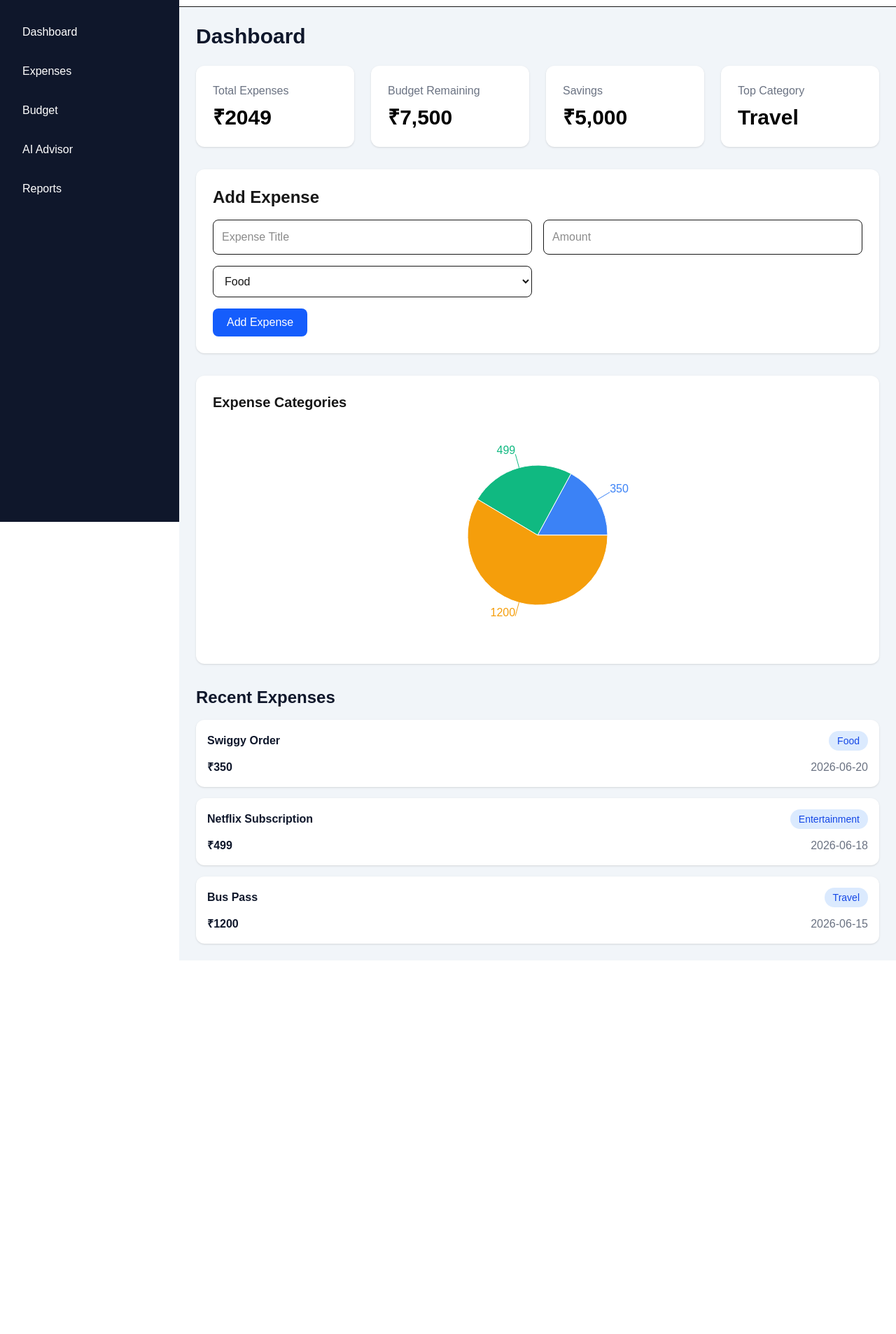
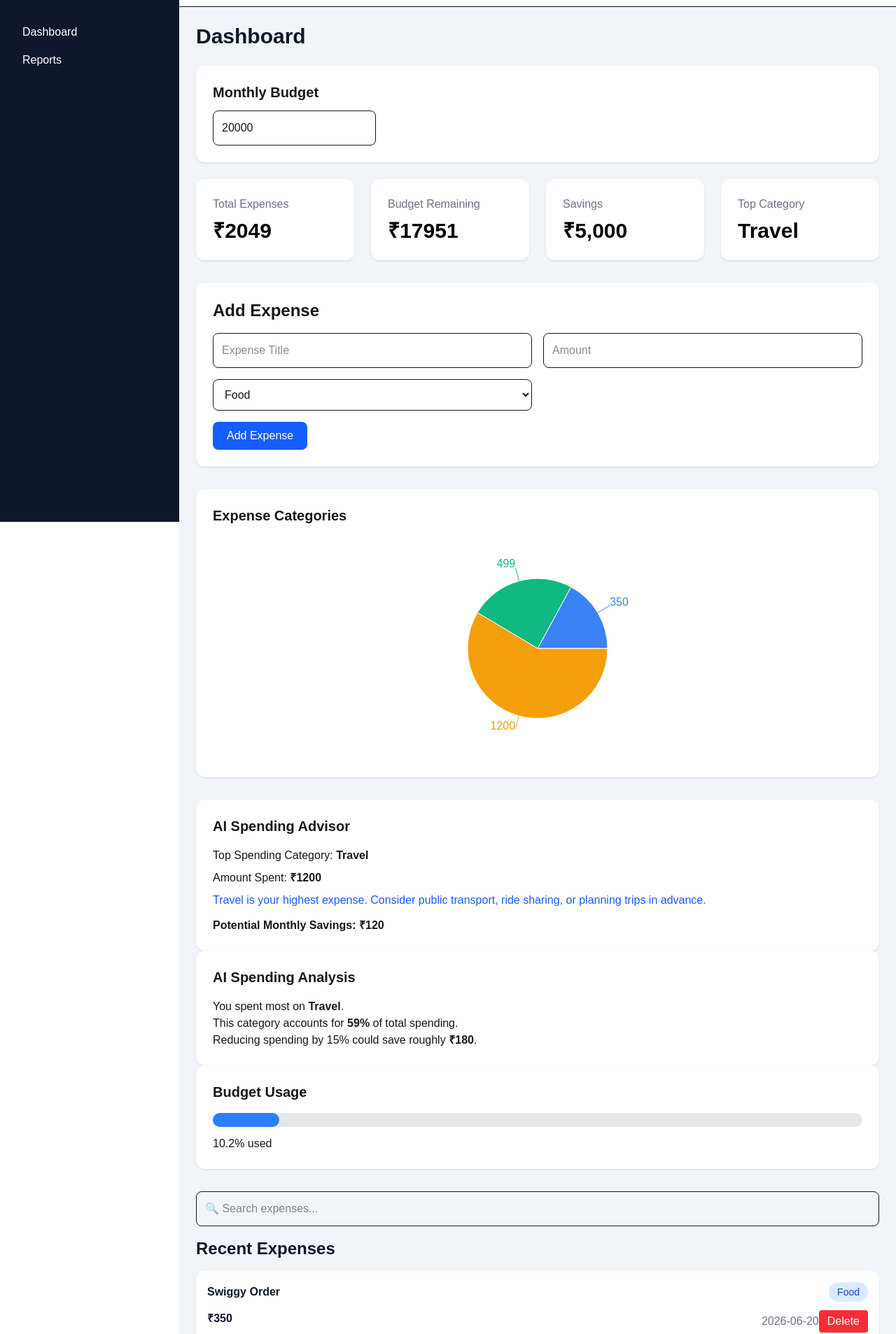
Before and after one commit to Mythrigaddam27/finsight-ai, a Next.js app in the folder frontend/: page / in a window 1280 px wide. Shown: the part 54-1961 px from the top of the page at 70% size. Before the commit the page ends 1427 px from the top, so only its background shows below. Built offline with nearby package versions, Linux system fonts and the light colour scheme.

Commit message:
Added AI advisor, reports, CSV export and budget tracking

```diff
--- a/frontend/src/app/page.tsx
+++ b/frontend/src/app/page.tsx
@@ -1,19 +1,23 @@
 "use client";
-
 import { useEffect, useState } from "react";
-
 import ExpensePieChart from "@/components/dashboard/ExpensePieChart";
 import DashboardLayout from "@/components/layout/DashboardLayout";
 import StatCard from "@/components/dashboard/StatCard";
 import ExpenseCard from "@/components/expenses/ExpenseCard";
 import AddExpenseForm from "@/components/expenses/AddExpenseForm";
-
 import { mockExpenses } from "@/constants/mockExpenses";
 import { Expense } from "@/types/Expense";
+import AIAdvisor from "@/components/dashboard/AIAdvisor";
+import BudgetProgress from "@/components/dashboard/BudgetProgress";
+import AIAnalysis from "@/components/dashboard/AIAnalysis";
 export default function Home() {
   const [expenses, setExpenses] =
   useState<Expense[]>([]);
 
+const [budget, setBudget] =
+  useState<number>(20000);
+const [searchTerm, setSearchTerm] =
+  useState("");
 useEffect(() => {
   const savedExpenses =
     localStorage.getItem("expenses");
@@ -30,14 +34,35 @@ export default function Home() {
   } else {
     setExpenses(mockExpenses);
   }
+  const savedBudget =
+    localStorage.getItem("budget");
+
+  if (savedBudget) {
+    setBudget(Number(savedBudget));
+  }
 }, []);
-
 useEffect(() => {
   localStorage.setItem(
     "expenses",
     JSON.stringify(expenses)
   );
 }, [expenses]);
+useEffect(() => {
+  localStorage.setItem(
+    "budget",
+    budget.toString()
+  );
+}, [budget]);
+const handleDeleteExpense = (
+  id: string
+) => {
+  setExpenses(
+    expenses.filter(
+      (expense) => expense.id !== id
+    )
+  );
+};
+
 const handleAddExpense = (
   title: string,
   amount: number,
@@ -58,13 +83,13 @@ export default function Home() {
     ...expenses,
   ]);
 };
-
   const totalExpenses = expenses.reduce(
     (sum, expense) =>
       sum + expense.amount,
     0
   );
-
+  const remainingBudget =
+  budget - totalExpenses;
   const categoryData = Object.values(
     expenses.reduce((acc, expense) => {
       if (!acc[expense.category]) {
@@ -93,13 +118,38 @@ export default function Home() {
               : current
         )
       : null;
-
+      const topAmount =
+  topCategory
+    ? topCategory.value
+    : 0;
+const filteredExpenses =
+  expenses.filter((expense) =>
+    expense.title
+      .toLowerCase()
+      .includes(
+        searchTerm.toLowerCase()
+      )
+  );
   return (
     <DashboardLayout>
       <div>
         <h1 className="mb-6 text-3xl font-bold text-slate-900">
           Dashboard
         </h1>
+        <div className="mb-6 rounded-xl bg-white p-6 shadow">
+  <h2 className="mb-3 text-xl font-bold">
+    Monthly Budget
+  </h2>
+
+  <input
+    type="number"
+    value={budget}
+    onChange={(e) =>
+      setBudget(Number(e.target.value))
+    }
+    className="rounded-lg border p-3"
+  />
+</div>
 
         <div className="mb-8 grid gap-6 md:grid-cols-4">
           <StatCard
@@ -109,7 +159,7 @@ export default function Home() {
 
           <StatCard
   title="Budget Remaining"
-            value="₹7,500"
+  value={`₹${remainingBudget}`}
 />
 
           <StatCard
@@ -131,25 +181,66 @@ export default function Home() {
           onAddExpense={
             handleAddExpense
           }
+
         />
+
 
         <div className="my-8">
        <ExpensePieChart
   data={categoryData}
 />
         </div>
+        <div className="my-8">
+  <AIAdvisor
+    topCategory={
+      topCategory
+        ? topCategory.name
+        : "N/A"
+    }
+    topAmount={topAmount}
+  />
+  <AIAnalysis
+  totalExpenses={totalExpenses}
+  topCategory={
+    topCategory
+      ? topCategory.name
+      : "N/A"
+  }
 
+  topAmount={
+    topCategory
+      ? topCategory.value
+      : 0
+  }
+/>
+<BudgetProgress
+  budget={budget}
+  spent={totalExpenses}
+/>
+</div>
+<div className="mb-4">
+  <input
+    type="text"
+    placeholder="🔍 Search expenses..."
+    value={searchTerm}
+    onChange={(e) =>
+      setSearchTerm(e.target.value)
+    }
+    className="w-full rounded-lg border p-3"
+  />
+</div>
         <div>
           <h2 className="mb-4 text-2xl font-semibold text-slate-900">
             Recent Expenses
           </h2>
 
           <div className="grid gap-4">
-            {expenses.map(
+            {filteredExpenses.map(
               (expense) => (
                 <ExpenseCard
   key={expense.id}
   expense={expense}
+  onDelete={handleDeleteExpense}
 />
               )
             )}
--- /dev/null
+++ b/frontend/src/app/reports/ExportCSVButton.tsx
@@ -0,0 +1,57 @@
+interface ExportCSVButtonProps {
+  data: {
+    title: string;
+    amount: number;
+    category: string;
+    date: string;
+  }[];
+}
+
+export default function ExportCSVButton({
+  data,
+}: ExportCSVButtonProps) {
+  const exportCSV = () => {
+    const headers =
+      "Title,Amount,Category,Date\n";
+
+    const rows = data
+      .map(
+        (expense) =>
+          `${expense.title},${expense.amount},${expense.category},${expense.date}`
+      )
+      .join("\n");
+
+    const csvContent =
+      headers + rows;
+
+    const blob = new Blob(
+      [csvContent],
+      {
+        type: "text/csv",
+      }
+    );
+
+    const url =
+      URL.createObjectURL(blob);
+
+    const link =
+      document.createElement("a");
+
+    link.href = url;
+    link.download =
+      "expenses-report.csv";
+
+    link.click();
+
+    URL.revokeObjectURL(url);
+  };
+
+  return (
+    <button
+      onClick={exportCSV}
+      className="rounded-lg bg-green-600 px-4 py-2 text-white"
+    >
+      Export CSV
+    </button>
+  );
+}
--- /dev/null
+++ b/frontend/src/app/reports/page.tsx
@@ -0,0 +1,100 @@
+"use client";
+import ExportCSVButton from "./ExportCSVButton";
+import { useEffect, useState } from "react";
+import DashboardLayout from "@/components/layout/DashboardLayout";
+import { Expense } from "@/types/Expense";
+
+
+export default function ReportsPage() {
+  const [expenses, setExpenses] =
+    useState<Expense[]>([]);
+
+  useEffect(() => {
+    const savedExpenses =
+      localStorage.getItem("expenses");
+
+    if (savedExpenses) {
+      setExpenses(
+        JSON.parse(savedExpenses)
+      );
+    }
+  }, []);
+
+  const totalExpenses =
+    expenses.reduce(
+      (sum, expense) =>
+        sum + expense.amount,
+      0
+    );
+
+  const categoryBreakdown =
+    Object.values(
+      expenses.reduce((acc, expense) => {
+        if (!acc[expense.category]) {
+          acc[expense.category] = {
+            category:
+              expense.category,
+            amount: 0,
+          };
+        }
+
+        acc[expense.category].amount +=
+          expense.amount;
+
+        return acc;
+      }, {} as Record<
+        string,
+        {
+          category: string;
+          amount: number;
+        }
+      >)
+    );
+
+  return (
+    <DashboardLayout>
+      <div>
+        <h1 className="mb-6 text-3xl font-bold">
+          Reports
+        </h1>
+       <div className="mb-6">
+  <ExportCSVButton
+    data={expenses}
+  />
+</div>
+        <div className="mb-6 rounded-xl bg-white p-6 shadow">
+          <h2 className="text-xl font-bold">
+            Total Expenses
+          </h2>
+
+          <p className="mt-2 text-3xl font-bold">
+            ₹{totalExpenses}
+          </p>
+        </div>
+
+        <div className="rounded-xl bg-white p-6 shadow">
+          <h2 className="mb-4 text-xl font-bold">
+            Category Breakdown
+          </h2>
+
+          {categoryBreakdown.map(
+            (item) => (
+              <div
+                key={item.category}
+                className="mb-3 flex justify-between"
+              >
+                <span>
+                  {item.category}
+                </span>
+
+                <span>
+                  ₹{item.amount}
+                </span>
+              </div>
+            )
+          )}
+        </div>
+      </div>
+    </DashboardLayout>
+  );
+}
--- /dev/null
+++ b/frontend/src/components/dashboard/AIAdvisor.tsx
@@ -0,0 +1,72 @@
+interface AIAdvisorProps {
+  topCategory: string;
+  topAmount: number;
+}
+
+export default function AIAdvisor({
+  topCategory,
+  topAmount,
+}: AIAdvisorProps) {
+  const suggestedSavings = Math.round(
+    topAmount * 0.1
+  );
+  let suggestion = "";
+
+  if (topCategory === "Travel") {
+    suggestion =
+      "Travel is your highest expense. Consider public transport, ride sharing, or planning trips in advance.";
+  } else if (
+    topCategory === "Entertainment"
+  ) {
+    suggestion =
+      "You are spending heavily on entertainment. Review subscriptions and cancel unused services.";
+  } else if (topCategory === "Food") {
+    suggestion =
+      "Food expenses are high. Cooking at home more often could reduce monthly spending.";
+  } else if (topCategory === "Shopping") {
+    suggestion =
+      "Shopping is your largest expense. Consider waiting 24 hours before making non-essential purchases.";
+  } else if (topCategory === "Bills") {
+    suggestion =
+      "Bills form a major portion of spending. Look for opportunities to reduce utility consumption.";
+  } else {
+    suggestion =
+      "Your spending looks balanced. Continue monitoring expenses regularly.";
+  }
+
+
+  return (
+    <div className="rounded-xl bg-white p-6 shadow">
+      <h2 className="mb-4 text-xl font-bold">
+        AI Spending Advisor
+      </h2>
+
+      <p className="mb-2">
+        Top Spending Category:
+        <strong>
+          {" "}
+          {topCategory}
+        </strong>
+      </p>
+
+      <p className="mb-2">
+        Amount Spent:
+        <strong>
+          {" "}
+          ₹{topAmount}
+        </strong>
+      </p>
+
+     <p className="text-blue-600">
+  {suggestion}
+</p>
+
+<p className="mt-3 font-semibold">
+  Potential Monthly Savings:
+  ₹{suggestedSavings}
+</p>
+
+    </div>
+
+  );
+}
--- /dev/null
+++ b/frontend/src/components/dashboard/AIAnalysis.tsx
@@ -0,0 +1,43 @@
+interface AIAnalysisProps {
+  totalExpenses: number;
+  topCategory: string;
+  topAmount: number;
+}
+
+export default function AIAnalysis({
+  totalExpenses,
+  topCategory,
+  topAmount,
+}: AIAnalysisProps) {
+  const percentage = Math.round(
+    (topAmount / totalExpenses) * 100
+  );
+
+  return (
+    <div className="rounded-xl bg-white p-6 shadow">
+      <h2 className="mb-4 text-xl font-bold">
+        AI Spending Analysis
+      </h2>
+
+      <p>
+        You spent most on{" "}
+        <strong>{topCategory}</strong>.
+      </p>
+
+      <p>
+        This category accounts for{" "}
+        <strong>{percentage}%</strong>
+        {" "}of total spending.
+      </p>
+
+      <p>
+        Reducing spending by 15%
+        could save roughly{" "}
+        <strong>
+          ₹{Math.round(topAmount * 0.15)}
+        </strong>
+        .
+      </p>
+    </div>
+  );
+}
--- /dev/null
+++ b/frontend/src/components/dashboard/BudgetProgress.tsx
@@ -0,0 +1,35 @@
+interface BudgetProgressProps {
+  budget: number;
+  spent: number;
+}
+
+export default function BudgetProgress({
+  budget,
+  spent,
+}: BudgetProgressProps) {
+  const percentage = Math.min(
+    (spent / budget) * 100,
+    100
+  );
+
+  return (
+    <div className="rounded-xl bg-white p-6 shadow">
+      <h2 className="mb-4 text-xl font-bold">
+        Budget Usage
+      </h2>
+
+      <div className="h-5 w-full rounded-full bg-gray-200">
+        <div
+          className="h-5 rounded-full bg-blue-500"
+          style={{
+            width: `${percentage}%`,
+          }}
+        />
+      </div>
+
+      <p className="mt-3">
+        {percentage.toFixed(1)}% used
+      </p>
+    </div>
+  );
+}
--- a/frontend/src/components/expenses/ExpenseCard.tsx
+++ b/frontend/src/components/expenses/ExpenseCard.tsx
@@ -2,11 +2,13 @@ import { Expense } from "@/types/Expense";
 
 interface ExpenseCardProps {
   expense: Expense;
+  onDelete: (id: string) => void;
 }
 
 export default function ExpenseCard({
   expense,
-}: ExpenseCardProps) {
+  onDelete,
+}: ExpenseCardProps){
   return (
     <div className="rounded-xl bg-white p-4 shadow hover:shadow-lg transition">
       <div className="flex items-center justify-between">
@@ -26,6 +28,12 @@ export default function ExpenseCard({
 
         <span className="text-gray-500">
           {expense.date}
+          <button
+  onClick={() => onDelete(expense.id)}
+  className="rounded bg-red-500 px-3 py-1 text-white"
+>
+  Delete
+</button>
         </span>
       </div>
     </div>
--- a/frontend/src/components/layout/Sidebar.tsx
+++ b/frontend/src/components/layout/Sidebar.tsx
@@ -1,11 +1,15 @@
+import Link from "next/link";
 export default function Sidebar() {
-  const menuItems = [
-    "Dashboard",
-    "Expenses",
-    "Budget",
-    "AI Advisor",
-    "Reports",
-  ];
+ const menuItems = [
+  {
+    name: "Dashboard",
+    path: "/",
+  },
+  {
+    name: "Reports",
+    path: "/reports",
+  },
+];
 
   return (
     <aside className="w-64 h-screen bg-slate-900 text-white p-5">
@@ -15,13 +19,15 @@ export default function Sidebar() {
 
       <ul className="space-y-4">
         {menuItems.map((item) => (
-          <li
-            key={item}
-            className="cursor-pointer rounded-lg px-3 py-2 hover:bg-slate-800 transition"
-          >
-            {item}
-          </li>
-        ))}
+  <Link
+    key={item.name}
+    href={item.path}
+  >
+    <li className="cursor-pointer rounded-lg px-3 py-2 hover:bg-slate-800 transition">
+      {item.name}
+    </li>
+  </Link>
+))}
       </ul>
     </aside>
   );
```
Lines whose indentation alone changed are shown as unchanged.
